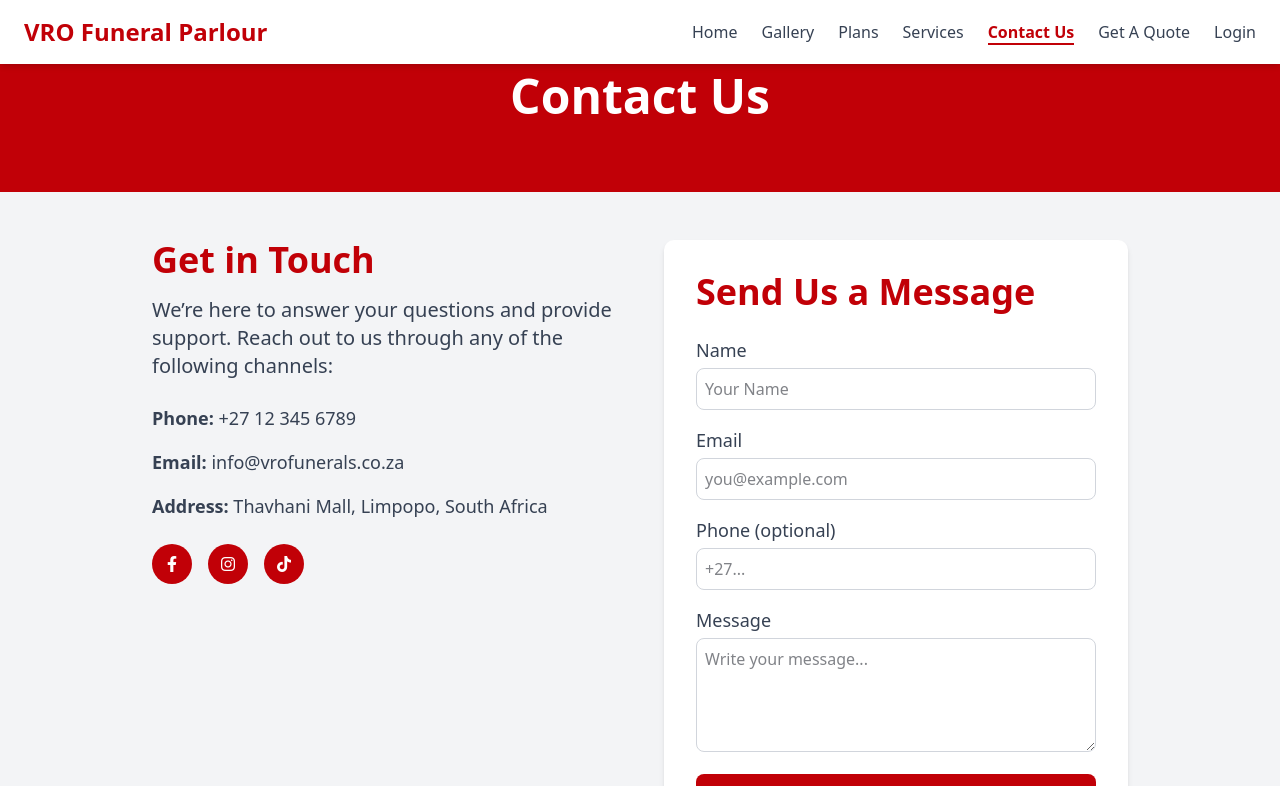
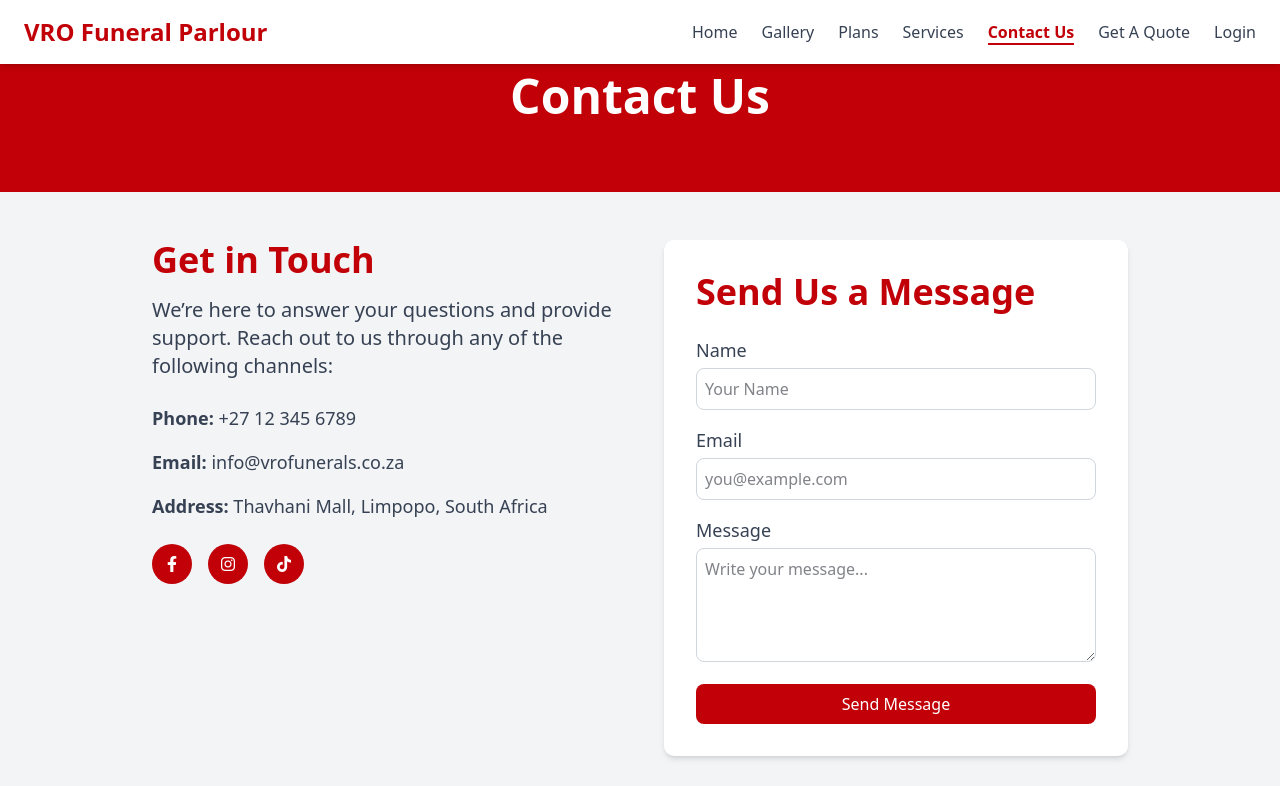
Before and after one commit to MphoJr/VRO_Funerals, a React (Vite) app in the folder funerals-main/: page /contact in a window 1280 px wide. Shown: the top 786 px of the page. Built offline with nearby package versions, Linux system fonts and the light colour scheme.

Commit message:
contactupdate

```diff
--- a/funerals-main/src/Contact.jsx
+++ b/funerals-main/src/Contact.jsx
@@ -141,22 +141,7 @@ export default function ContactPage() {
                 placeholder="you@example.com"
               />
             </div>
-            <div>
-              <label
-                htmlFor="phone"
-                className="block text-base sm:text-lg font-medium text-gray-700"
-              >
-                Phone (optional)
-              </label>
-              <input
-                id="phone"
-                type="text"
-                value={formData.phone}
-                onChange={handleChange}
-                className="mt-1 w-full border border-gray-300 rounded-md p-2 focus:ring-red-700 focus:border-red-700"
-                placeholder="+27..."
-              />
-            </div>
+
             <div>
               <label
                 htmlFor="message"
```
